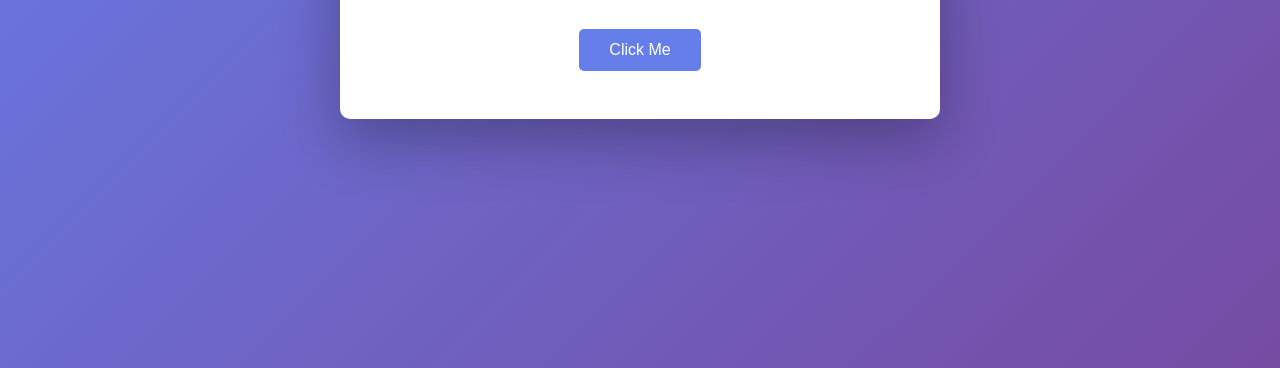
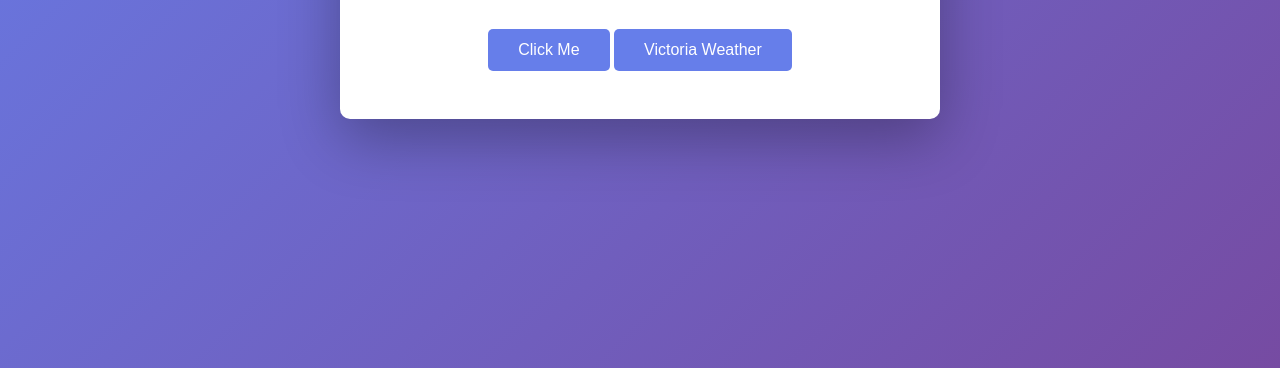
Before and after one commit to jdevhast/test-repo, a plain HTML site: page index.html in a window 1280 px wide. Shown: the part 432-800 px from the top of the page. Drawn offline with Linux system fonts and the light colour scheme.

Commit message:
Update index.html

```diff
--- a/index.html
+++ b/index.html
@@ -62,8 +62,10 @@
 <body>
     <div class="container">
         <h1>Welcome!</h1>
+
         <p>This is a minimal website template. Clean, simple, and ready to customize.</p>
         <button onclick="alert('Hello! Edit this website to make it your own.')">Click Me</button>
+        <button onclick="window.open('https://jdevhast.github.io/weather-dashboard/', '_blank')">Victoria Weather</button>
     </div>
 </body>
 </html>
```
